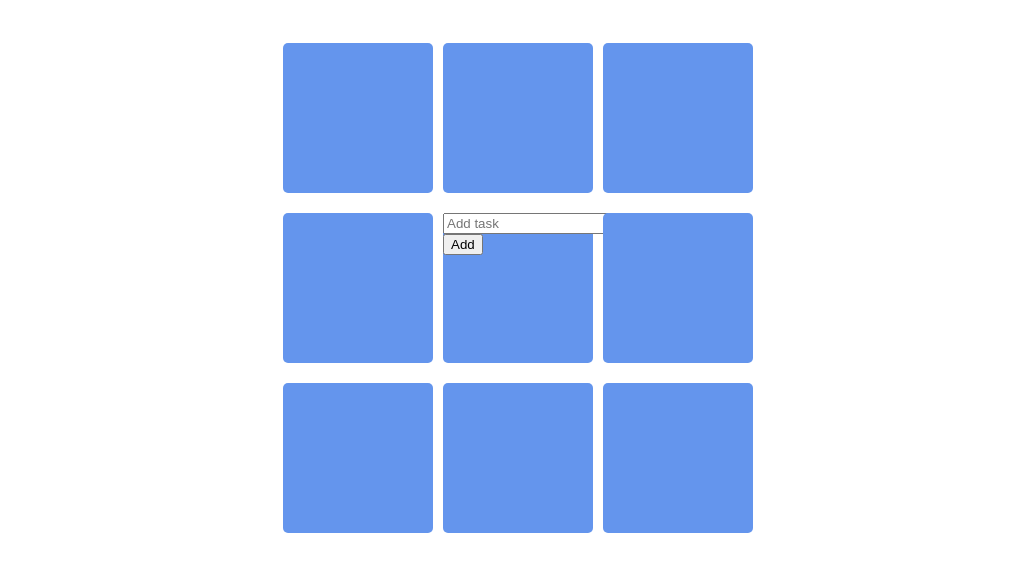
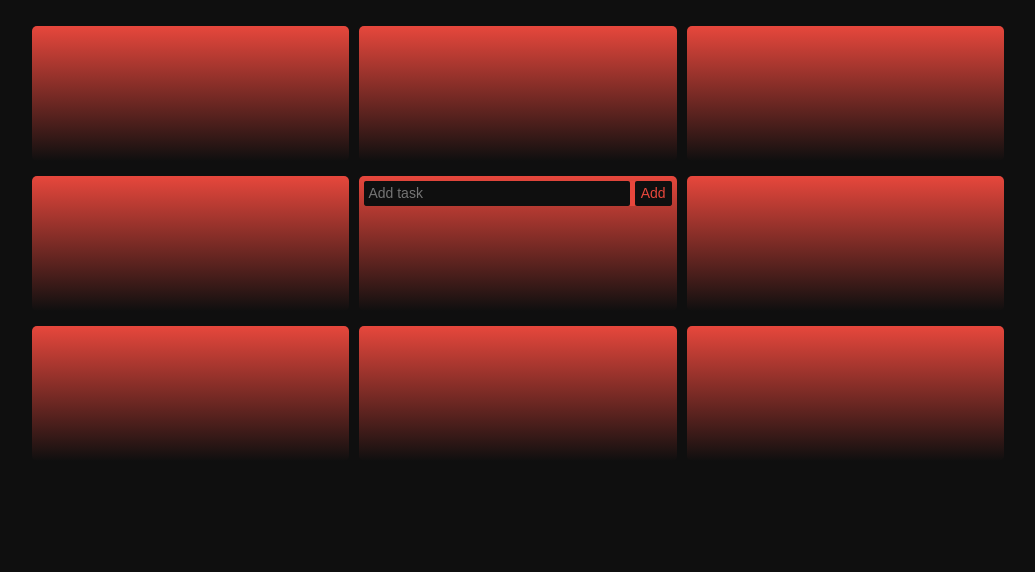
Before and after one commit to LunarMarathon/buckets, a plain HTML site: page index.html in a window 1280 px wide. Shown: the whole page, without its empty margins (122-1157 px from the left). Drawn offline with Linux system fonts and the light colour scheme; a web font is replaced by a local one.

Commit message:
updated css, handled overflow
https://imgur.com/a/sfpirMJ

```diff
--- a/index.css
+++ b/index.css
@@ -1,9 +1,23 @@
+body,
+li,
+input,
+div,
+button {
+    /* font-family: 'Satoshi', sans-serif; */
+    /* font-family: 'Paquito', serif; */
+    font-family: 'Chubbo', sans-serif;
+    font-size: 14px;
+    line-height: 17px;
+    box-sizing: border-box;
+    background-color: rgb(15, 15, 15);
+}
+
 .container {
-    padding: 30px;
+    padding: 10px;
     display: flex;
-    width: 500px;
-    height: 500px;
-    gap: 10px;
+    width: 80%;
+    height: 470px;
+    gap: 0px 10px;
     flex-wrap: wrap;
     margin: auto;
     align-items: center;
@@ -11,10 +25,13 @@
 }
 
 .buckets {
-    width: 30%;
+    width: 32%;
     height: 30%;
-    background-color: cornflowerblue;
+    /* background-color: #E7473C; */
+    background: linear-gradient(#E7473C, rgb(15, 15, 15));
     border-radius: 5px;
+    padding: 5px;
+
 }
 
 .listItems {
@@ -23,8 +40,53 @@
 
 .userInput {
     user-select: none;
+    display: flex;
+    gap: 5px;
+    margin-bottom: 4px;
+    background-color: #E7473C;
 }
 
 .taskSelected {
-    background-color: blueviolet;
+    background-color: rgb(15, 15, 15);
+    color: #E7473C;
 }
+
+li {
+    list-style: none;
+    padding: 4px;
+    margin: 2px 0px;
+    background-color: #ea645a;
+    border-radius: 2px;
+}
+
+ul {
+    width: 100%;
+    padding: 0px;
+    margin: 0px;
+}
+
+div {
+    overflow: auto;
+}
+
+input[type=text] {
+    width: 100%;
+    padding: 4px;
+    border-radius: 2px;
+    border: none;
+}
+
+input,
+button {
+    color: #E7473C;
+}
+
+button {
+    border-radius: 2px;
+    border: none;
+}
+
+button:hover {
+    background-color: #ea645a;
+    color: rgb(15, 15, 15);
+}
--- a/index.html
+++ b/index.html
@@ -2,6 +2,7 @@
 <html>
 
 <head>
+    <link href="https://api.fontshare.com/v2/css?f[]=chubbo@500&display=swap" rel="stylesheet">
     <link rel="stylesheet" href="index.css" />
 </head>
 
--- a/index.js
+++ b/index.js
@@ -18,10 +18,12 @@ const app = initializeApp(appSettings)
 const database = getDatabase(app)
 const tasklistInDB = ref(database, "bucketTasks")
 
-addBtn.addEventListener("click", function () {
+addBtn.addEventListener("click", pushIntoDB)
+
+function pushIntoDB() {
     push(tasklistInDB, taskInputEl.value)
     taskInputEl.value = ""
-})
+}
 
 onValue(tasklistInDB, function (snapshot) {
     mainTaskList.innerHTML = ""
@@ -101,5 +103,8 @@ document.addEventListener("keydown", function (e) {
         case "Numpad9":
             document.getElementById("b3").append(document.getElementById(textSelectedId))
             break
+        case "Enter":
+            pushIntoDB()
+            break
     }
 })
```
